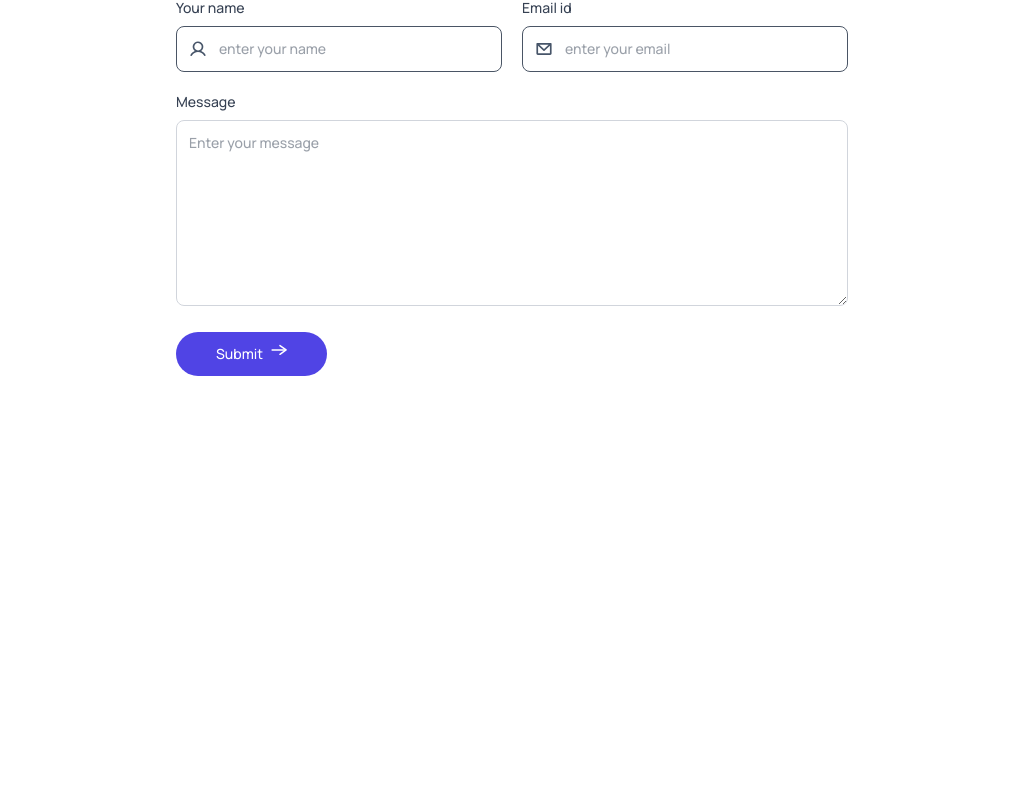
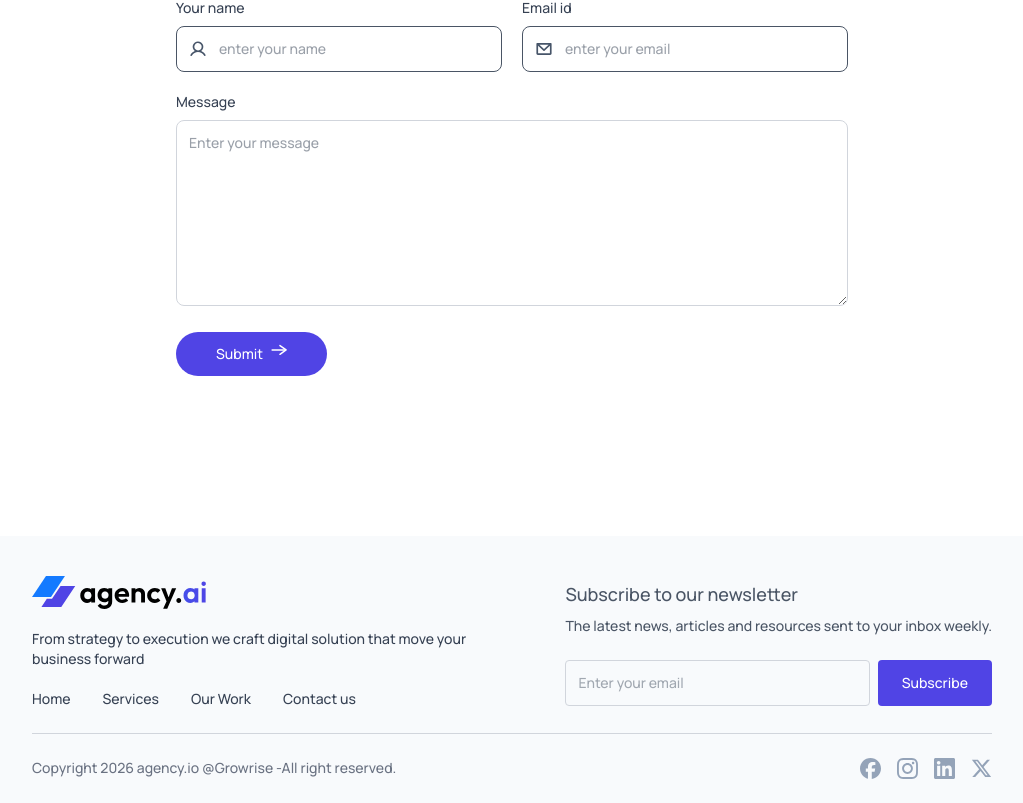
Before and after one commit to Akash4590/agency, a React (Vite) app: page / in a window 1280 px wide. Shown: the part 3184-3987 px from the top of the page, without its empty margins (128-1151 px from the left). Before the commit the page ends 3560 px from the top, so only its background shows below. Built offline with nearby package versions, Linux system fonts and the light colour scheme.

Commit message:
i created footer section

```diff
--- a/src/App.jsx
+++ b/src/App.jsx
@@ -7,6 +7,7 @@
 import Teams from './components/Teams'
 import ContactUs from './components/ContactUs'
 import {Toaster} from 'react-hot-toast'
+import Footer from './components/Footer'
 
 const App = () => {
 
@@ -23,6 +24,7 @@
       <OurWork/>
       <Teams/>
       <ContactUs/>
+      <Footer theme={theme}/>
     </div>
   )
 }
--- /dev/null
+++ b/src/components/Footer.jsx
@@ -0,0 +1,78 @@
+import React from 'react'
+import assets from '../assets/assets'
+
+const Footer = ({theme}) => {
+  return (
+   <div className='bg-slate-50 dark:bg-gray-900 pt-10 sm:pt-10 mt-20 sm:mt-40 px-4 sm:px-10 lg:px-24 xl:px-40'>
+
+  {/* footer top */}
+  <div className='flex justify-between lg:items-center max-lg:flex-col gap-10'>
+
+    {/* Left Column */}
+    <div className='space-y-5 text-sm text-gray-700 dark:text-gray-400'>
+
+      <img
+        src={theme === 'dark' ? assets.logo_dark : assets.logo}
+        alt=""
+        className='w-32 sm:w-44'
+      />
+
+      <p className='max-w-md'>
+        From strategy to execution we craft digital solution that move your business forward
+      </p>
+
+      <ul className='flex gap-8'>
+        <li><a className='hover:text-primary' href="#hero">Home</a></li>
+        <li><a className='hover:text-primary' href="#services">Services</a></li>
+        <li><a className='hover:text-primary' href="#ourwork">Our Work</a></li>
+        <li><a className='hover:text-primary' href="#contact-us">Contact us</a></li>
+      </ul>
+
+    </div>
+
+    {/* Right Column */}
+    <div className='text-gray-600 dark:text-gray-400 max-w-md'>
+
+      <h3 className='font-semibold text-lg'>
+        Subscribe to our newsletter
+      </h3>
+
+      <p className='text-sm mt-2 mb-6'>
+        The latest news, articles and resources sent to your inbox weekly.
+      </p>
+
+      <div className='flex gap-2 text-sm'>
+
+        <input
+          type="email"
+          placeholder='Enter your email'
+          className='w-full p-3 text-sm outline-none rounded dark:text-gray-200 bg-transparent border border-gray-300 dark:border-gray-500'
+        />
+
+        <button className='bg-primary text-white rounded px-6'>
+          Subscribe
+        </button>
+
+      </div>
+
+    </div>
+
+  </div>
+{/* bottom footer */}
+<hr className='border-gray-300 dark:border-gray-600 my-6'/>
+
+<div className='pb-6 text-sm text-gray-500 flex justify-center sm:justify-between gap-4 flex-wrap'>
+       <p>Copyright 2026 agency.io @Growrise -All right reserved.</p>
+       <div className='flex items-center justify-between gap-4'>
+              <img src={assets.facebook_icon} alt="" />
+              <img src={assets.instagram_icon} alt="" />
+              <img src={assets.linkedin_icon} alt="" />
+              <img src={assets.twitter_icon} alt="" />
+</div>
+</div>
+
+</div>
+  )
+}
+
+export default Footer
--- a/src/components/Navbar.jsx
+++ b/src/components/Navbar.jsx
@@ -20,7 +20,7 @@
 
   <a onClick={()=>setsidebaropen(false)}href="#services" className='sm:hover:border-b'>Services</a>
 
-  <a onClick={()=>setsidebaropen(false)} href="#our-work" className='sm:hover:border-b'>Our Work</a>
+  <a onClick={()=>setsidebaropen(false)} href="#ourwork" className='sm:hover:border-b'>Our Work</a>
 
   <a  onClick={()=>setsidebaropen(false)} href="#contact-us" className='sm:hover:border-b'>Contact us</a>
 
```
